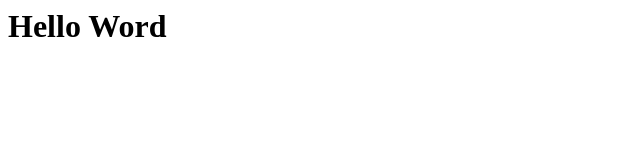
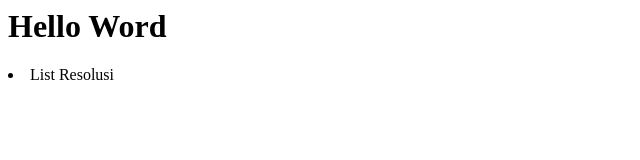
Before and after one commit to ifan0507/bootcamp_cmlabs, a plain HTML site: page index.html in a window 1280 px wide. Shown: the full height of the page, 0-640 px from the left. Drawn offline with Linux system fonts and the light colour scheme.

Commit message:
Menambah 1 List Resolusi

```diff
--- a/index.html
+++ b/index.html
@@ -3,5 +3,6 @@
     <h1>
         Hello Word
     </h1>
+    <li>List Resolusi</li>
   </body>
 </html>
```
